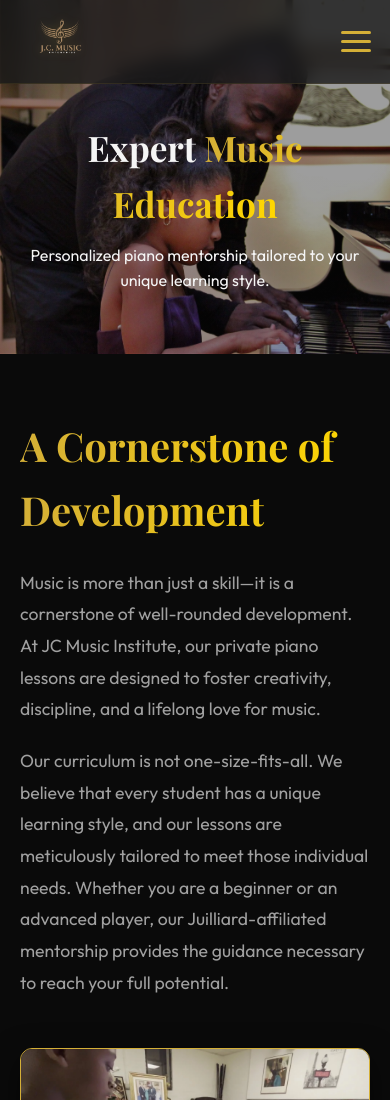
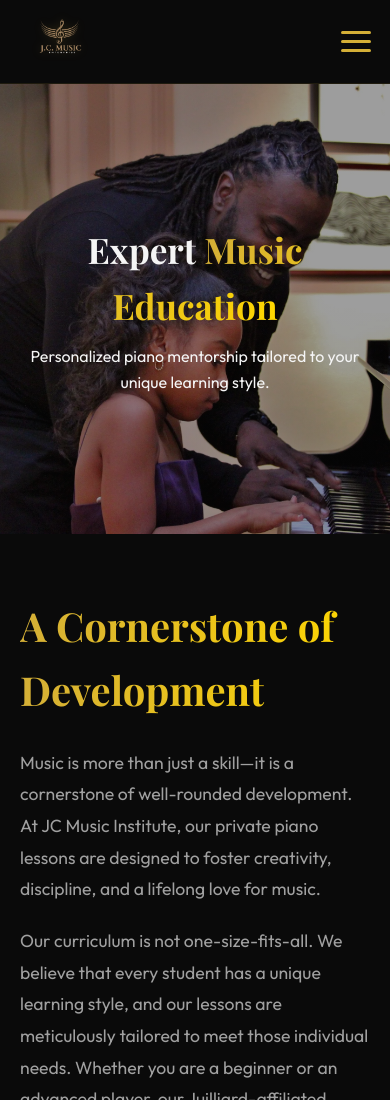
Before and after one commit to marketingax/jcmusic-redesign, a plain HTML site: page lessons.html in a window 390 px wide. Shown: the top 1100 px of the page. Drawn offline with nearby package versions, Linux system fonts and the light colour scheme; a web font is replaced by a local one.

Commit message:
Refinement: implement sticky nav on mobile to prevent image overlap and increase hero heights

```diff
--- a/style.css
+++ b/style.css
@@ -935,7 +935,11 @@
 /* --- Mobile Optimization --- */
 @media (max-width: 992px) {
     nav {
+        position: sticky;
+        top: 0;
         padding: 15px 5%;
+        background: var(--black);
+        backdrop-filter: none;
     }
 
     .logo img {
@@ -1024,9 +1028,10 @@
 
 @media (max-width: 768px) {
     .hero {
-        padding-top: 120px;
+        padding-top: 60px;
         height: auto;
-        min-height: 100vh;
+        min-height: 80vh;
+        background-position: center center;
     }
 
     .hero h1 {
@@ -1035,7 +1040,9 @@
 
     .sub-hero {
         height: auto;
-        padding: 120px 20px 60px;
+        min-height: 450px;
+        padding: 60px 20px;
+        background-position: center center;
     }
 
     .sub-hero h1 {
```
